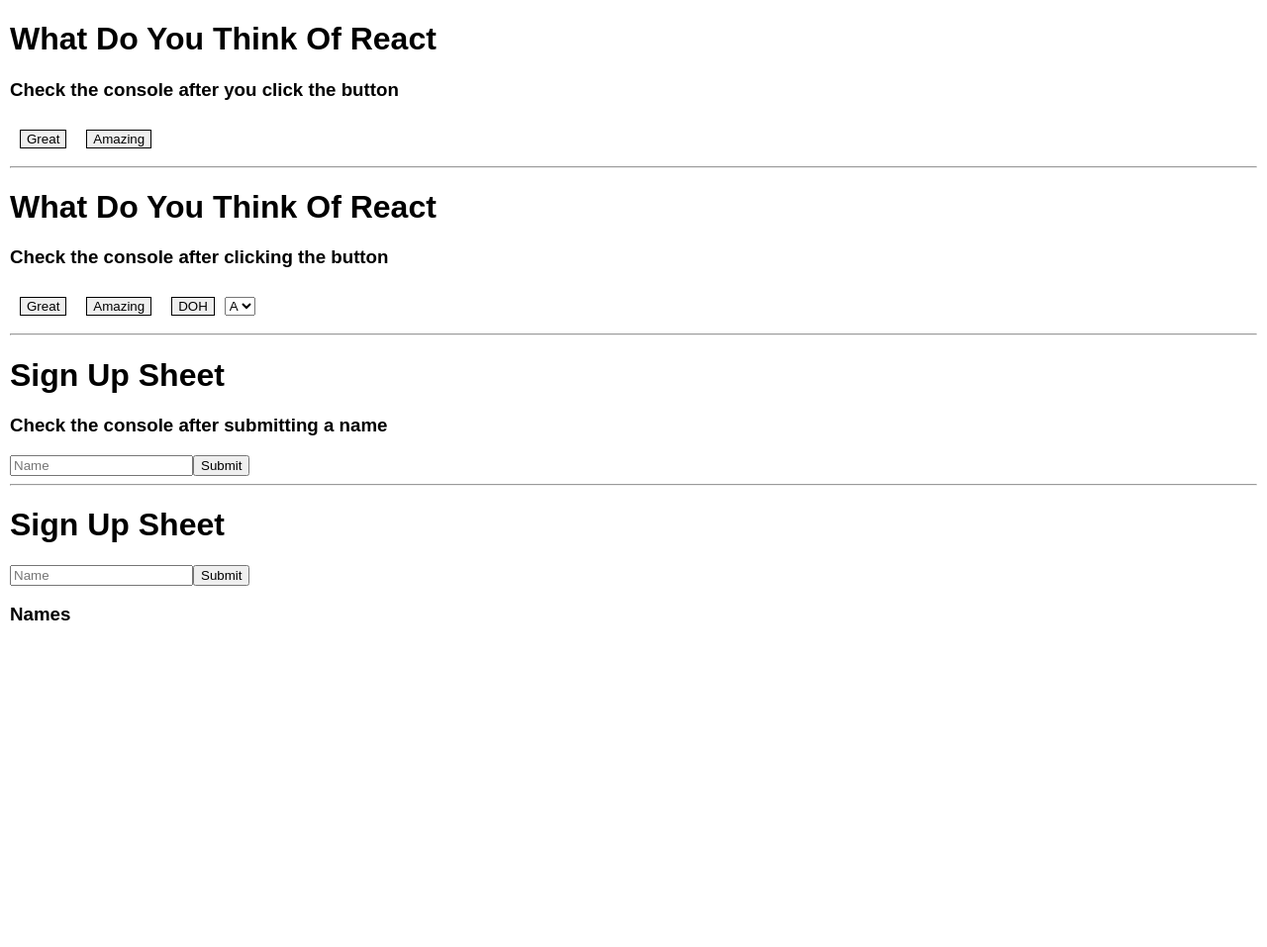
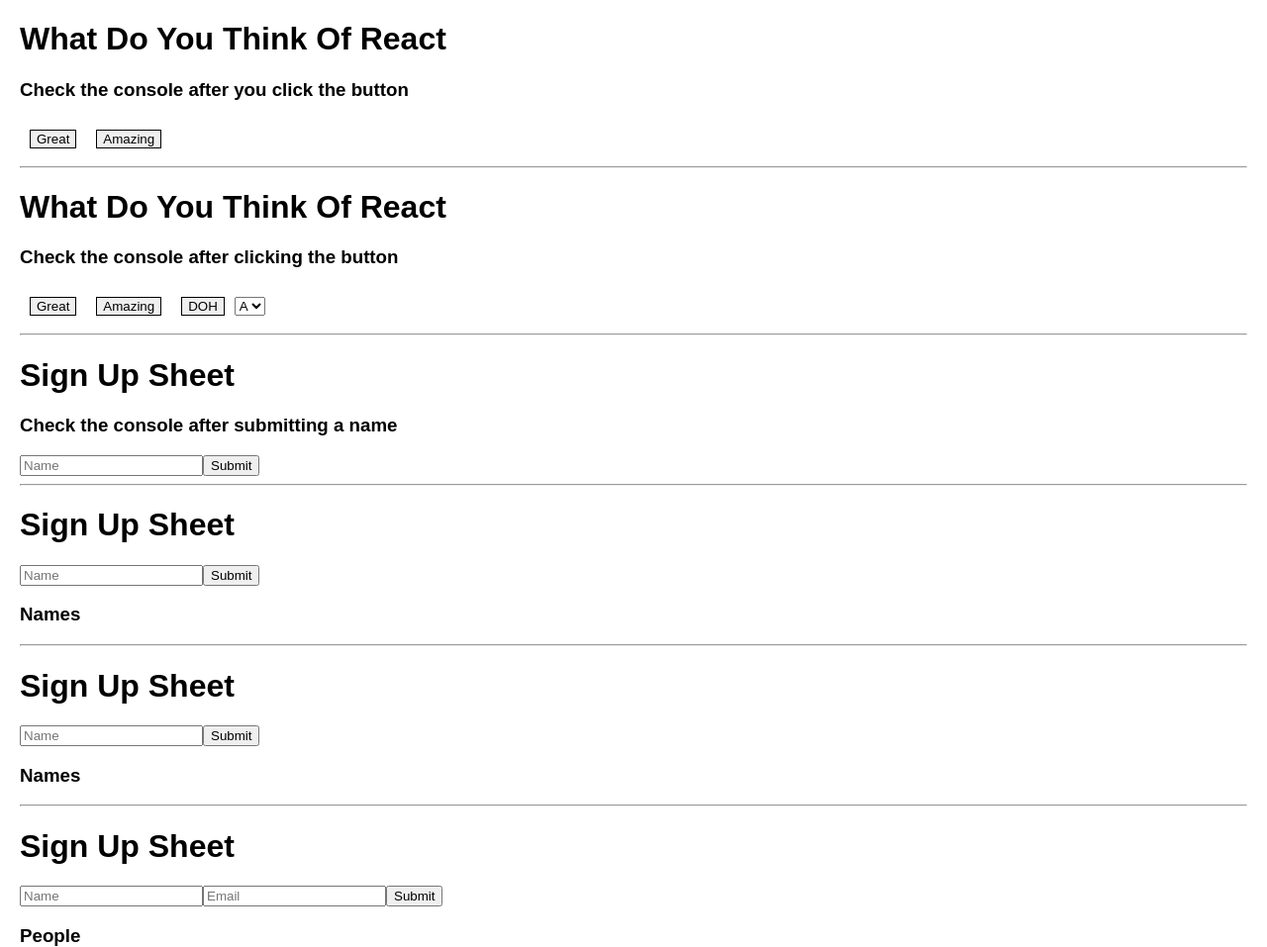
Before and after one commit to bdog72/react-forms, a React app: page / in a window 1280 px wide. Shown: the whole page at 99% size. Before the commit the page ends 821 px from the top, so only its background shows below. Built offline with nearby package versions, Linux system fonts and the light colour scheme; some packages are replaced by stand-ins of ours.

Commit message:
added another example

```diff
--- /dev/null
+++ b/src/components/05BasicInput.js
@@ -0,0 +1,40 @@
+import React, { Component } from 'react'
+
+export default class BasicInput05 extends Component {
+  state = {
+    name: '',
+    names: []
+  }
+
+onNameChange = (evt) => {
+  this.setState({ name: evt.target.value })
+}
+
+onFormSubmit = (evt) => {
+  const names = [ ...this.state.names, this.state.name ]
+  this.setState({ names: names, name: '' })
+  evt.preventDefault()
+}
+
+render () {
+    return (
+      <div>
+        <h1>Sign Up Sheet</h1>
+        <form onSubmit={this.onFormSubmit}>
+          <input
+            placeholder='Name'
+            value={this.state.name}
+            onChange={this.onNameChange}
+          />
+          <input type='submit' />
+        </form>
+        <div>
+          <h3>Names</h3>
+          <ul>
+            { this.state.names.map((name, i) => <li key={i}>{name}</li>) }
+          </ul>
+        </div>
+      </div>
+    )
+  }
+}
--- /dev/null
+++ b/src/components/06StateInputMulti.js
@@ -0,0 +1,62 @@
+import React, { Component } from 'react'
+
+export default class StateInputMulti extends Component {
+  state = {
+    fields: {
+      name: '',
+      email: ''
+    },
+    people: []
+  }
+
+onFormSubmit = (evt) => {
+  const people = [
+    ...this.state.people,
+    this.state.fields
+  ]
+  this.setState({
+    people,
+    fields: {
+      name: '',
+      email: ''
+    }
+  })
+  evt.preventDefault()
+}
+onInputChange = (evt) => {
+  const fields = this.state.fields
+  fields[evt.target.name] = evt.target.value
+  this.setState({ fields })
+}
+
+render () {
+    return (
+      <div>
+        <h1>Sign Up Sheet</h1>
+        <form onSubmit={this.onFormSubmit}>
+          <input
+            placeholder='Name'
+            name='name'
+            value={this.state.fields.name}
+            onChange={this.onInputChange}
+          />
+          <input
+            placeholder='Email'
+            name='email'
+            value={this.state.fields.email}
+            onChange={this.onInputChange}
+          />
+          <input type='submit' />
+        </form>
+        <div>
+          <h3>People</h3>
+          <ul>
+            { this.state.people.map(({ name, email }, i) =>
+              <li key={i}>{name} ({ email })</li>
+            )}
+          </ul>
+        </div>
+      </div>
+    )
+  }
+}
--- a/src/components/App.js
+++ b/src/components/App.js
@@ -3,6 +3,8 @@
 import BasicButton02 from './02BasicButton'
 import BasicInput03 from './03BasicInput'
 import BasicInput04 from './04BasicInput'
+import BasicInput05 from './05BasicInput'
+import StateInputMulti from './06StateInputMulti'
 
 class App extends Component {
   render () {
@@ -14,6 +16,10 @@
       <BasicInput03 />
       <hr />
       <BasicInput04 />
+      <hr />
+      <BasicInput05 />
+      <hr />
+      <StateInputMulti />
     </div>
   }
 }
--- a/src/styles/screen.scss
+++ b/src/styles/screen.scss
@@ -8,7 +8,7 @@
 }
 
 body {
-  margin: 10px;
+  margin: 20px;
   font: $base-text-size / 1 $base-font-family;
 }
 
```
